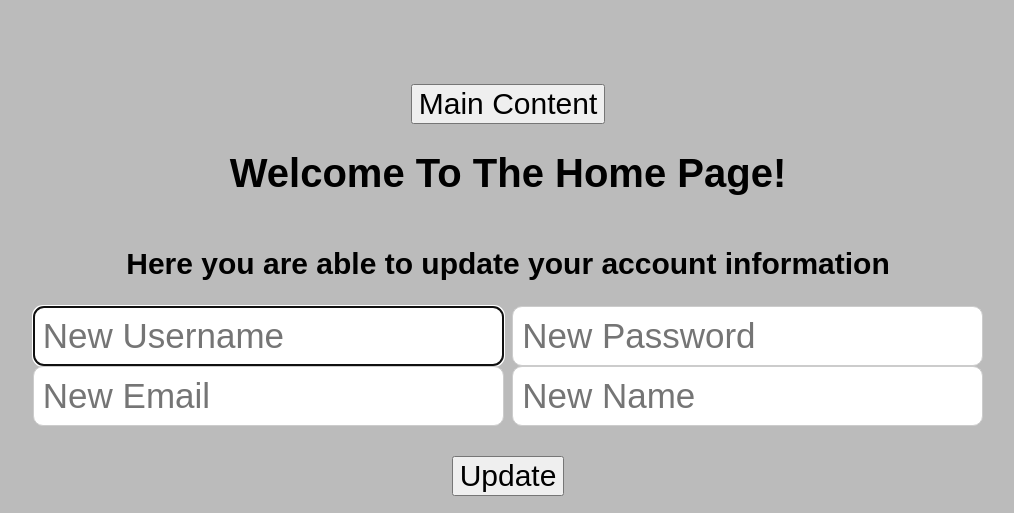
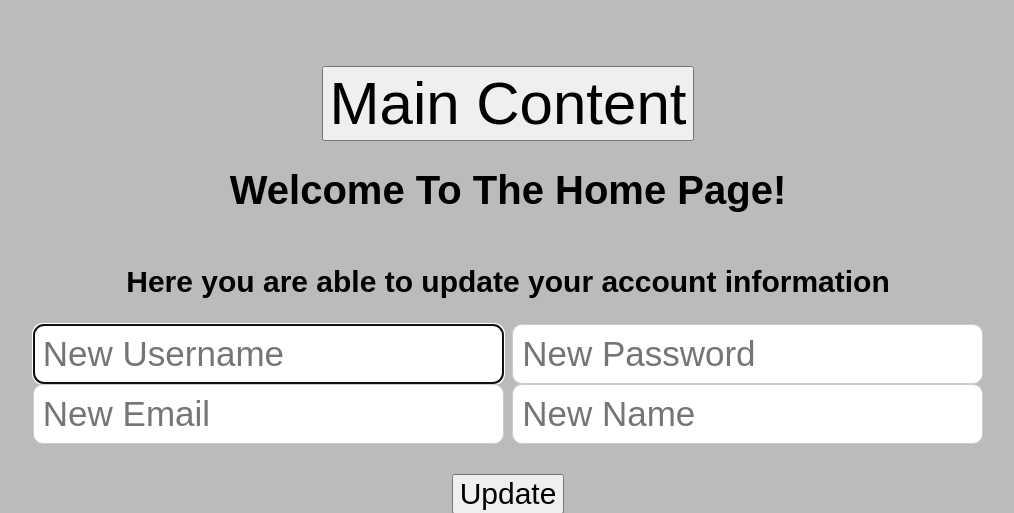
Before and after one commit to Andrei295/new_flask, a Flask app: page /back in a window 1280 px wide. Shown: the top 513 px of the page, without its empty margins (132-1146 px from the left). Run offline with Flask 3, Linux system fonts and the light colour scheme; some libraries are stand-ins or nearby versions.

Commit message:
increased main content button size

```diff
--- a/app.py
+++ b/app.py
@@ -2,6 +2,8 @@ from flask import Flask, redirect, render_template, request, session #python -m
 from flask_session import Session
 from cs50 import SQL
 import hashlib
+
+
 
 
 data = SQL("sqlite:///C://Temp//userdata.db") #Used to gather information from the database #This line will need changing if your database is saved somewhere else
--- a/templates/home.html
+++ b/templates/home.html
@@ -15,7 +15,7 @@
     <div style="display: flex;">
         <form
         action="/maincontent"> <!--This will take the user to the main content page-->
-        <button style="font-size: 30px;" type="submit">Main Content</button>
+        <button style="font-size: 60px;" type="submit">Main Content</button>
 
         </form>
 
```
